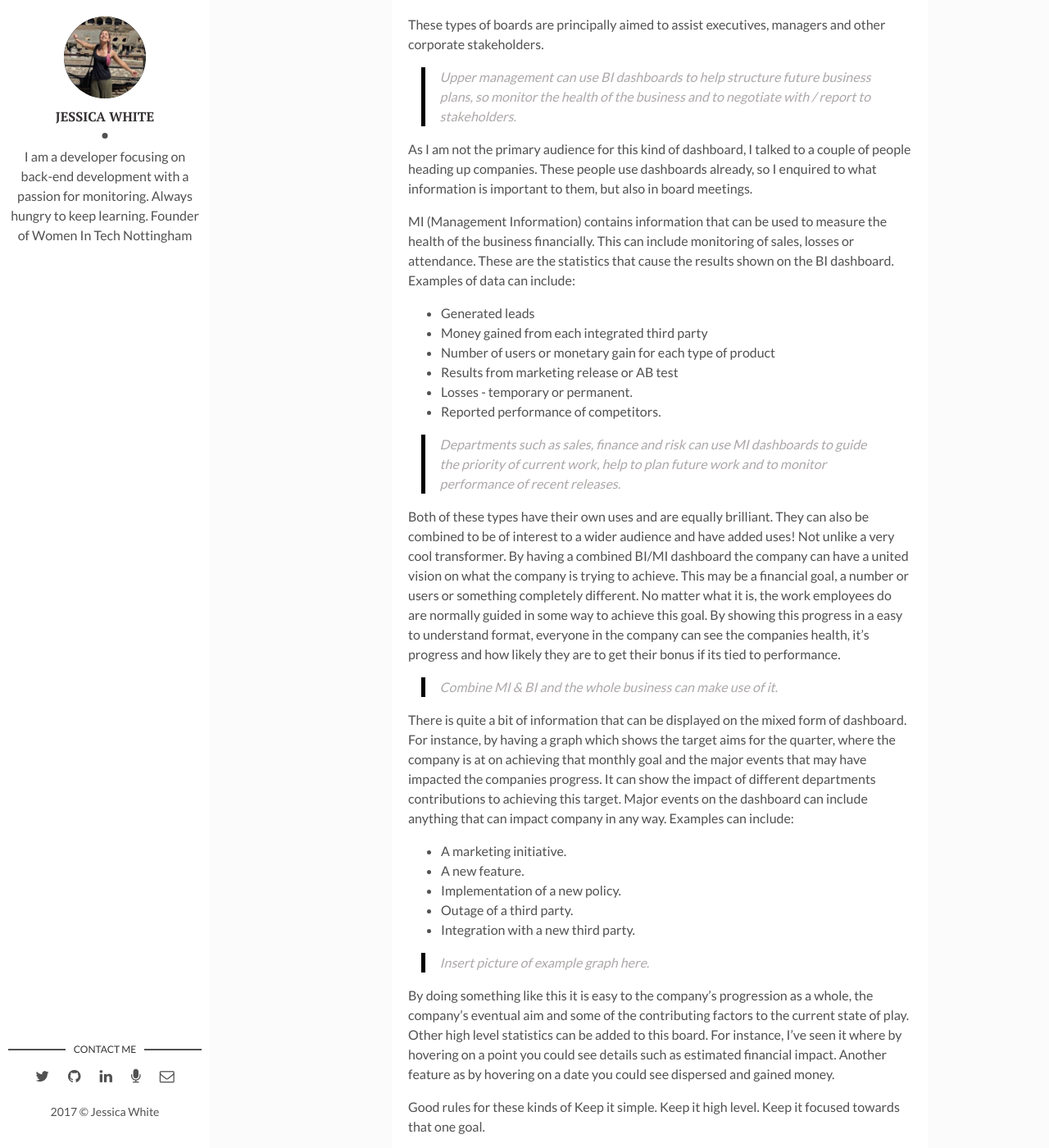
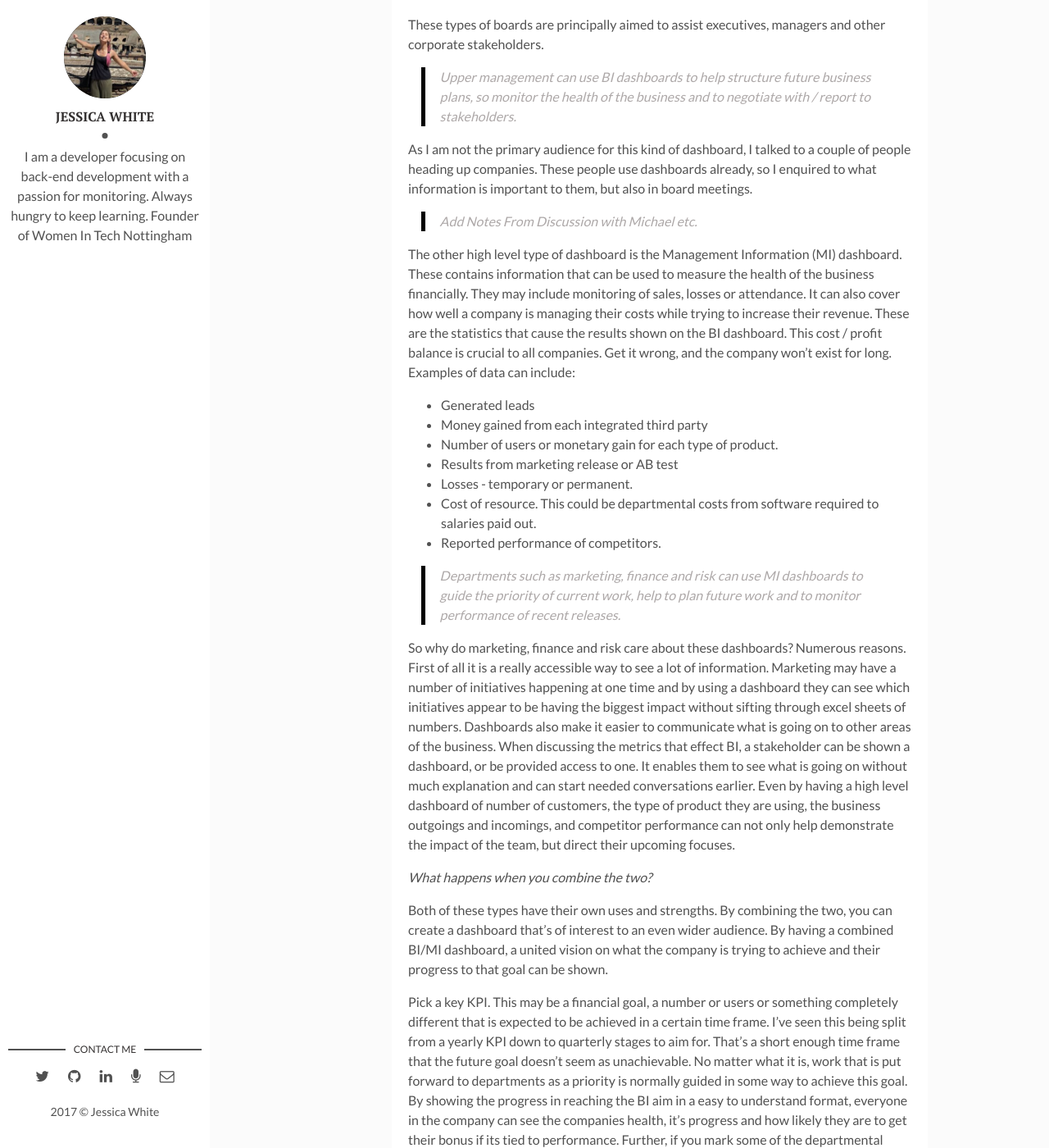
Before and after one commit to wordshaker/jesswhite_4, a Jekyll site: the page built from _posts/2017-10-05-whoneedsdashboards-post.md, in a window 1280 px wide and 1400 px high, scrolled down 1707 px. Shown: the whole window at 82% size. Built offline with Jekyll 4.4.1, drawn with Linux system fonts in a browser that asks for light colours; some of the changed text lies outside the part shown.

Commit message:
Second draft of MI and BI

```diff
--- a/_posts/2017-10-05-whoneedsdashboards-post.md
+++ b/_posts/2017-10-05-whoneedsdashboards-post.md
@@ -36,23 +36,31 @@ These types of boards are principally aimed to assist executives, managers and o
 
 As I am not the primary audience for this kind of dashboard, I talked to a couple of people heading up companies.  These people use dashboards already, so I enquired to what information is important to them, but also in board meetings.
 
+> Add Notes From Discussion with Michael etc.
 
-MI (Management Information) contains information that can be used to measure the health of the business financially. This can include monitoring of sales, losses or attendance. These are the statistics that cause the results shown on the BI dashboard. Examples of data can include:
+The other high level type of dashboard is the Management Information (MI) dashboard. These contains information that can be used to measure the health of the business financially. They may include monitoring of sales, losses or attendance. It can also cover how well a company is managing their costs while trying to increase their revenue. These are the statistics that cause the results shown on the BI dashboard. This cost / profit balance is crucial to all companies. Get it wrong, and the company won't exist for long. Examples of data can include:
 
 * Generated leads
 * Money gained from each integrated third party
-* Number of users or monetary gain for each type of product
+* Number of users or monetary gain for each type of product.
 * Results from marketing release or AB test
 * Losses - temporary or permanent.
+* Cost of resource. This could be departmental costs from software required to salaries paid out.
 * Reported performance of competitors.
 
-> Departments such as sales, finance and risk can use MI dashboards to guide the priority of  current work, help to plan future work and to monitor performance of recent releases.
+> Departments such as marketing, finance and risk can use MI dashboards to guide the priority of  current work, help to plan future work and to monitor performance of recent releases.
 
-Both of these types have their own uses and are equally brilliant. They can also be combined to be of interest to a wider audience and have added uses! Not unlike a very cool transformer. By having a combined BI/MI dashboard the company can have a united vision on what the company is trying to achieve. This may be a financial goal, a number or users or something completely different. No matter what it is, the work employees do are normally guided in some way to achieve this goal. By showing this progress in a easy to understand format, everyone in the company can see the companies health, it's progress and how likely they are to get their bonus if its tied to performance.
+So why do marketing, finance and risk care about these dashboards? Numerous reasons. First of all it is a really accessible way to see a lot of information. Marketing may have a number of initiatives happening at one time and by using a dashboard they can see which initiatives appear to be having the biggest impact without sifting through excel sheets of numbers. Dashboards also make it easier to communicate what is going on to other areas of the business. When discussing the metrics that effect BI, a stakeholder can be shown a dashboard, or be provided access to one. It enables them to see what is going on without much explanation and can start needed conversations earlier. Even by having a high level dashboard of number of customers, the type of product they are using, the business outgoings and incomings, and competitor performance can not only help demonstrate the impact of the team, but direct their upcoming focuses.
+
+_What happens when you combine the two?_
+
+Both of these types have their own uses and strengths. By combining the two, you can create a dashboard that's of interest to an even wider audience. By having a combined BI/MI dashboard, a united vision on what the company is trying to achieve and their progress to that goal can be shown.
+
+Pick a key KPI. This may be a financial goal, a number or users or something completely different that is expected to be achieved in a certain time frame. I've seen this being split from a yearly KPI down to quarterly stages to aim for. That's a short enough time frame that the future goal doesn't seem as unachievable. No matter what it is, work that is put forward to departments as a priority is normally guided in some way to achieve this goal. By showing the progress in reaching the BI aim in a easy to understand format, everyone in the company can see the companies health, it's progress and how likely they are to get their bonus if its tied to performance. Further, if you mark some of the departmental events that have contributed to the companies performance, it is easier to recognise the impact a departments work has on the grand aim.
 
 > Combine MI & BI and the whole business can make use of it.
 
-There is quite a bit of information that can be displayed on the mixed form of dashboard. For instance, by having a graph which shows the target aims for the quarter, where the company is at on achieving that monthly goal and the major events that may have impacted the companies progress. It can show the impact of different departments contributions to achieving this target. Major events on the dashboard can include anything that can impact company in any way. Examples can include:
+There is quite a bit of information that can be displayed on the mixed form of dashboard. As mentioned, the impact of different departments contributions to achieving the company target, but also external factors having an impact. Major events on the dashboard can include anything that can impact company in any way. Examples can include:
 
 * A marketing initiative.
 * A new feature.
@@ -60,17 +68,20 @@ There is quite a bit of information that can be displayed on the mixed form of d
 * Outage of a third party.
 * Integration with a new third party.
 
-> Insert picture of example graph here.
-
 By doing something like this it is easy to the company's progression as a whole, the company's eventual aim and some of the contributing factors to the current state of play. Other high level statistics can be added to this board. For instance, I've seen it where by hovering on a point you could see details such as estimated financial impact. Another feature as by hovering on a date you could see dispersed and gained money.
 
-Good rules for these kinds of Keep it simple. Keep it high level. Keep it focused towards that one goal.
+As well as showing the company's next big target and how they are progressing on reaching that target, some choose to show a line of what the performance of the company was like a year earlier. In some cases this may show how much a company has grown financially or in popularity over the last year. It not only shows if the company as a whole is likely to hit their next target, but also the impact of the past work, or if there were any externally impacting events that might want to be planned for. An example would be Christmas for many companies. Some see a rise in use, others will find it a tougher time to make money in.
+
+Good rules for MI / BI and business level dashboards: Keep it simple. Keep it high level. Keep it focused towards that one goal.
 
 ### Operational and Development Dashboards
 
 #### Operational information
 
 #### Development information
+
+
+#### ITSM
 
 #### Who needs them?
 
```
Also changed, not shown: other parts of _posts/2017-10-05-whoneedsdashboards-post.md (+4 -0 lines).
